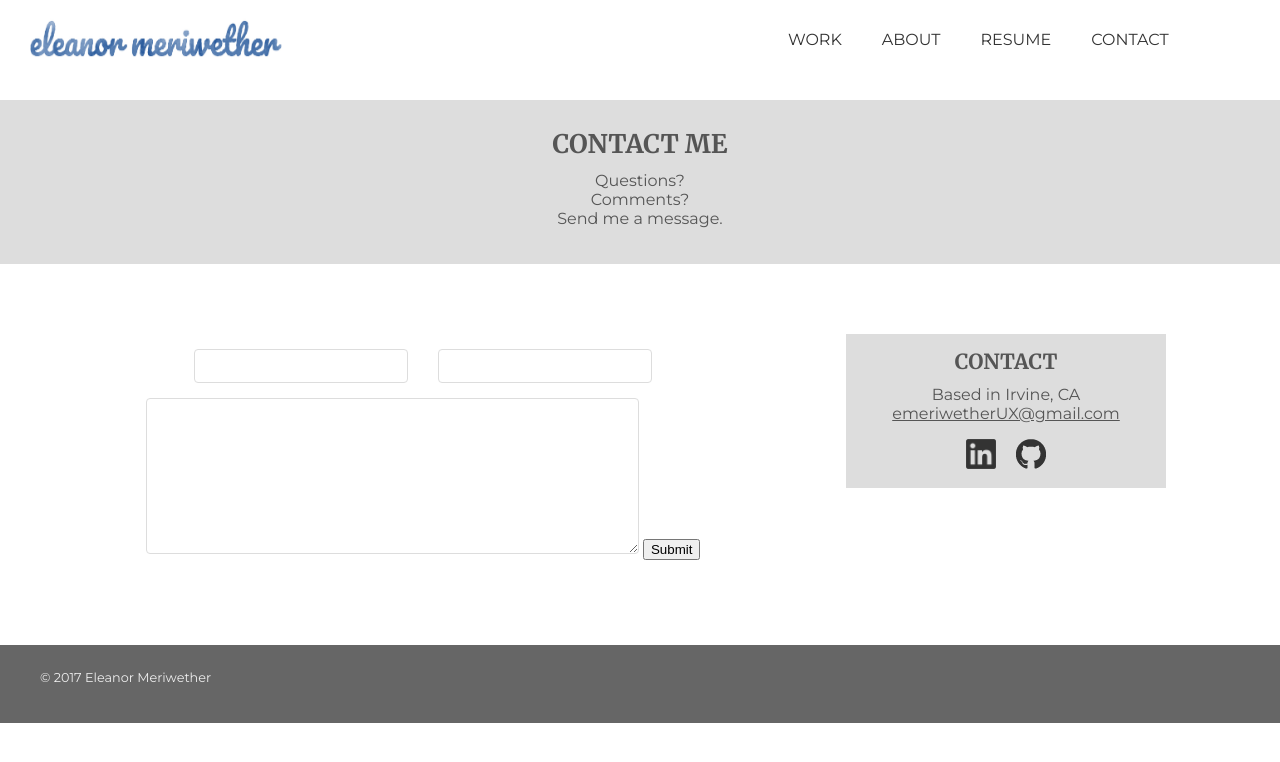
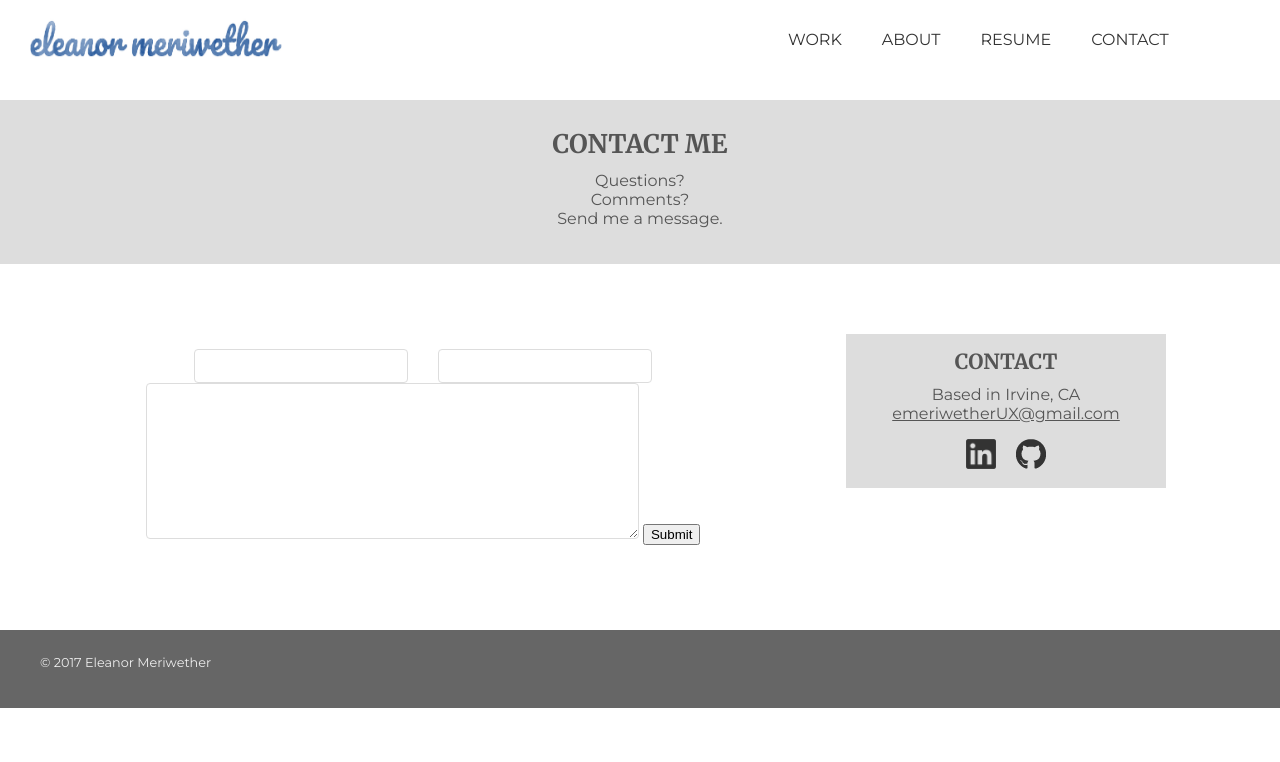
Before and after one commit to emeriwether/emeriwether.github.io, a Jekyll site: the page built from contact.html, in a window 1280 px wide. Shown: the top 762 px of the page. Built offline with Jekyll 4.4.1, drawn with Linux system fonts in a browser that asks for light colours; nearby versions of some CDN libraries.

Commit message:
adjust spacing for form

```diff
--- a/css/styles.css
+++ b/css/styles.css
@@ -144,7 +144,6 @@ section.contactInfo > div { width: 25%; float: left; padding: 15px 15px; }
 section.contactInfo > div:nth-child(1) { width: 60%; }
 section.contactInfo div:nth-child(2) { margin-left: 60px;  background-color: #ddd; }
 
-section.contactInfo #form div { padding-bottom: 15px; }
 section.contactInfo #form input[type=text] { border: 1px solid #ddd; border-radius: 4px;  height: 30px; width: 30%; }
 section.contactInfo #form input:nth-child(2) { margin-left: 25px; }
 section.contactInfo #form textarea { border: 1px solid #ddd; border-radius: 4px; width: 70%; height: 150px; }
```
